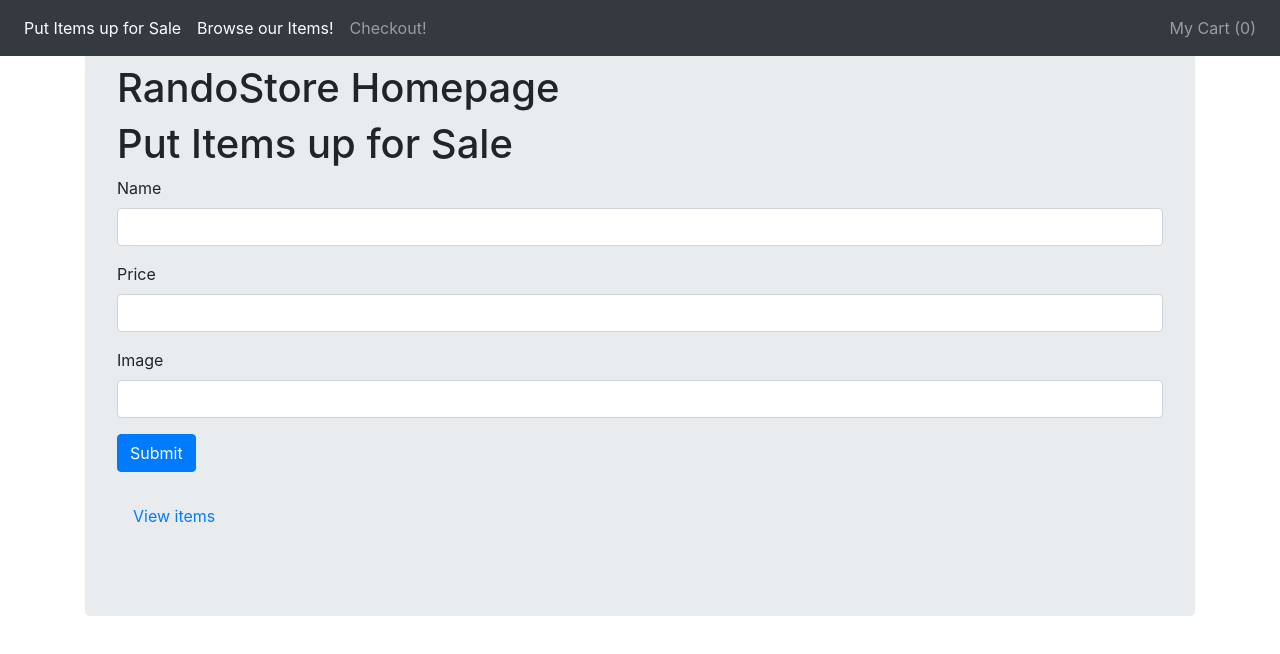
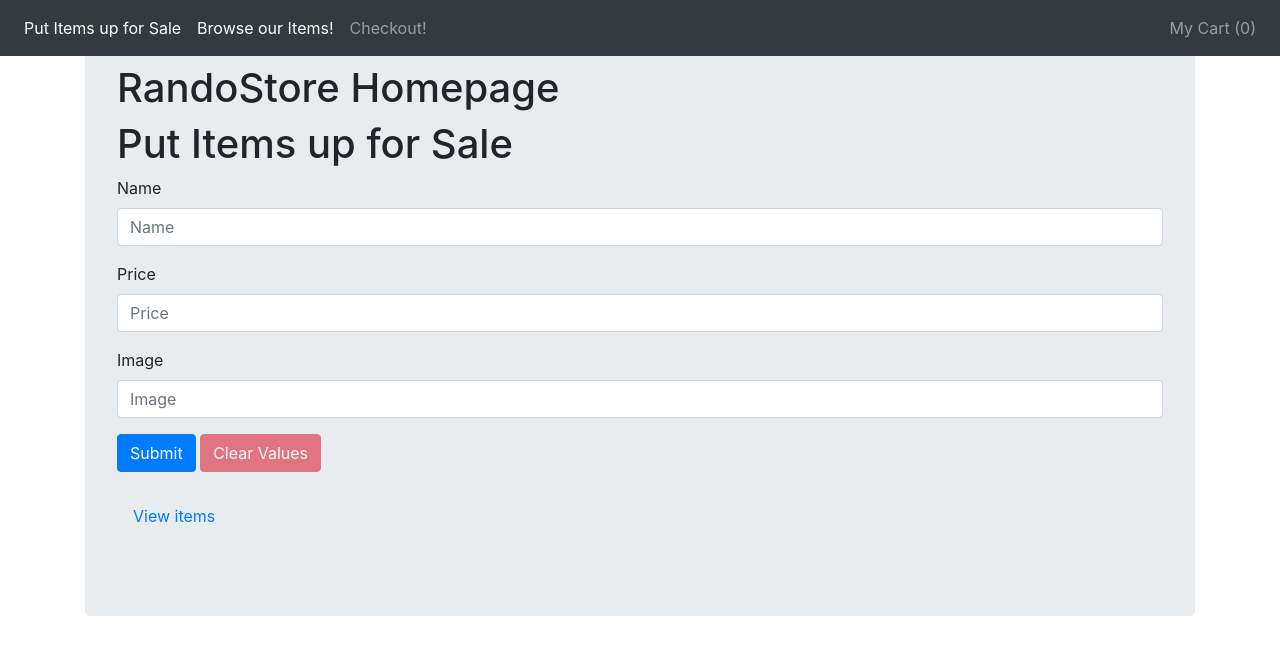
Before and after one commit to waleedwaseem/ProductBox-Frontend-Challenge, a React (Create React App) app: page /add-item in a window 1280 px wide. Shown: the top 654 px of the page. Built offline with nearby package versions, Linux system fonts and the light colour scheme.

Commit message:
Add validation functionality

```diff
--- a/src/components/form/index.js
+++ b/src/components/form/index.js
@@ -1,24 +1,41 @@
 import React from 'react';
 import { Field, reduxForm } from 'redux-form';
 
+const required = value => value ? undefined : 'This field is required'
+
+const renderField = ({ input, label, type, meta: { touched, error, warning } }) => (
+  <div className="form-group">
+    <label>{label}</label>
+      <input {...input} placeholder={label} type={type} className="form-control" />
+      {touched && ((error && <div className="invalid-feedback" style={{display: 'block'}}>{error}</div>) || (warning && <span>{warning}</span>))}
+  </div>
+)
+
 function AddItemForm(props) {
-	const { handleSubmit } = props;
+	const { handleSubmit, pristine, reset, submitting } = props
 	return <div>
 		<form onSubmit={handleSubmit}>
-			<div className="form-group">
-				<label htmlFor="name">Name</label>
-				<Field name="name" className="form-control" component="input" type="text" />
-			</div>
-			<div className="form-group">
-				<label htmlFor="price">Price</label>
-				<Field name="price" className="form-control" component="input" type="number" />
-			</div>
-			<div className="form-group">
-				<label htmlFor="image">Image</label>
-				<Field name="image" className="form-control" component="input" type="text" />
-			</div>
+				<Field
+					name="name"
+					component={renderField}
+					type="text"
+					validate={required}
+					label="Name" />
+				<Field
+					name="price"
+					component={renderField}
+					type="number"
+					validate={required}
+					label="Price" />
+				<Field
+					name="image"
+					component={renderField}
+					type="text"
+					validate={required}
+					label="Image" />
 			<div>
-				<button type="submit" className="btn btn-primary"> Submit </button>
+				<button type="submit" className="btn btn-primary"> Submit </button>{' '}
+				<button type="button" className="btn btn-danger" disabled={pristine || submitting} onClick={reset}>Clear Values</button>
 			</div>
 		</form>
 	</div>
```
